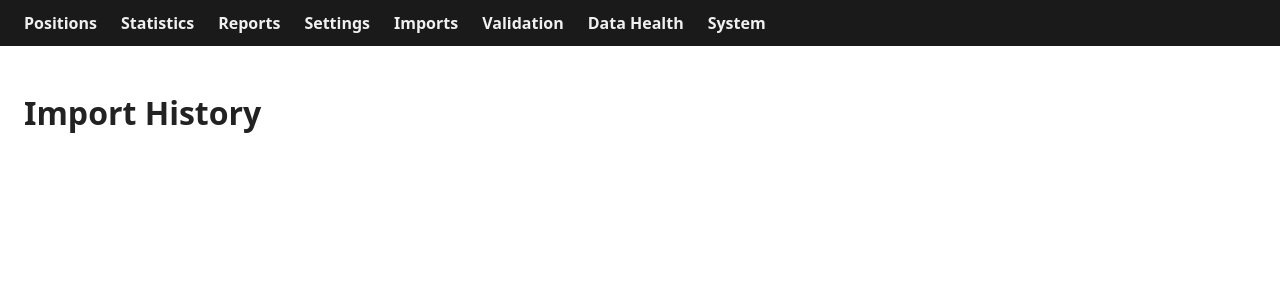
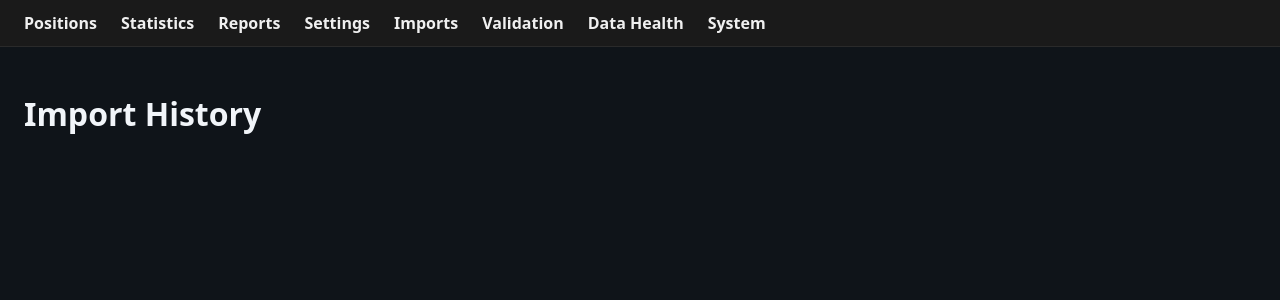
Before and after one commit to qsor27/NinjaFuturesLogger, a Flask app: page /imports in a window 1280 px wide. Shown: the top 300 px of the page. Run offline with Flask 3, Linux system fonts and the light colour scheme; data that the repository does not hold is empty; parts of the project's set-up code (start-up, migrations or seed data) failed here and were passed over.

Commit message:
style: apply dark theme globally to all pages

```diff
--- a/static/js/imports.js
+++ b/static/js/imports.js
@@ -23,7 +23,7 @@ async function renderCursorsBand() {
   const resp = await fetch("/api/imports/cursors");
   const { cursors } = await resp.json();
   if (!cursors.length) {
-    band.innerHTML = "<p style='color:#888'>No active inbox files.</p>";
+    band.innerHTML = "<p style='color:#94a3b8'>No active inbox files.</p>";
     return;
   }
   const rows = cursors.map((c) => {
@@ -114,7 +114,7 @@ function renderRunsTable(runs, total) {
     </tr>`;
   });
   container.innerHTML = `
-    <p style="color:#666">${total} total</p>
+    <p style="color:#94a3b8">${total} total</p>
     <table>
       <thead>
         <tr>
--- a/static/js/system_health.js
+++ b/static/js/system_health.js
@@ -20,7 +20,7 @@ async function renderHealthz() {
     const resp = await fetch("/healthz");
     const body = await resp.json();
     const ok = resp.status === 200;
-    result.style.color = ok ? "#0a7f0a" : "#b00020";
+    result.style.color = ok ? "#10b981" : "#f43f5e";
     result.textContent = ok
       ? "✓ Healthy"
       : `✗ Unhealthy: ${Object.entries(body).filter(([, v]) => !v).map(([k]) => k).join(", ")}`;
@@ -45,7 +45,7 @@ function renderJobs(jobs) {
   const rows = jobs.map((j) => {
     const next = j.next_run_time ? new Date(j.next_run_time * 1000).toLocaleString() : "—";
     const last = j.last_run_at ? new Date(j.last_run_at * 1000).toLocaleString() : "—";
-    const statusColor = j.last_run_status === "error" ? "#b00020" : j.last_run_status === "success" ? "#0a7f0a" : "#888";
+    const statusColor = j.last_run_status === "error" ? "#f43f5e" : j.last_run_status === "success" ? "#10b981" : "#94a3b8";
     const avgMs = j.avg_duration_ms != null ? `${j.avg_duration_ms} ms` : "—";
     return `<tr>
       <td>${escHtml(j.job_id)}</td>
@@ -98,7 +98,7 @@ function renderPool(pool) {
 function renderWatchdog(watchdog) {
   const el = document.getElementById("watchdog-section");
   if (!el) return;
-  const aliveColor = watchdog.alive ? "#0a7f0a" : "#b00020";
+  const aliveColor = watchdog.alive ? "#10b981" : "#f43f5e";
   el.innerHTML = `
     <dl class="detail-header">
       <dt>Status</dt><dd style="color:${aliveColor}">${watchdog.alive ? "Alive" : "Dead"}</dd>
--- a/static/js/validation.js
+++ b/static/js/validation.js
@@ -79,16 +79,16 @@ function renderIssues(issues, status, posUrlMap = {}) {
       ? `<a href="${posUrl || `/positions?q=${encodeURIComponent(i.execution_id)}`}">${escHtml(i.execution_id)}</a>`
       : "—";
     const noteCell = i.resolution_note
-      ? `<span style="color:#666;font-style:italic">${escHtml(i.resolution_note)}</span>`
+      ? `<span style="color:#94a3b8;font-style:italic">${escHtml(i.resolution_note)}</span>`
       : i.ignore_note
-      ? `<span style="color:#666;font-style:italic">${escHtml(i.ignore_note)}</span>`
+      ? `<span style="color:#94a3b8;font-style:italic">${escHtml(i.ignore_note)}</span>`
       : "";
     const actionCell = i.resolved_at || i.ignored
       ? noteCell
       : `<button class="resolve-btn" data-id="${i.issue_id}">Resolve</button>
          <button class="ignore-btn" data-id="${i.issue_id}">Ignore</button>`;
 
-    const sevColor = i.severity === "high" ? "#b00020" : i.severity === "medium" ? "#c07000" : "#555";
+    const sevColor = i.severity === "high" ? "#f43f5e" : i.severity === "medium" ? "#f59e0b" : "#94a3b8";
     return `<tr>
       <td style="color:${sevColor};font-weight:600">${escHtml(i.severity)}</td>
       <td>${escHtml(i.type)}</td>
--- a/templates/base.html
+++ b/templates/base.html
@@ -5,35 +5,46 @@
     <meta name="viewport" content="width=1280">
     <title>{% block title %}FuturesTradingLog{% endblock %}</title>
     <style>
-      body { font-family: system-ui, sans-serif; margin: 0; color: #222; }
-      header { background: #1a1a1a; color: #f0f0f0; padding: 12px 24px; display: flex; gap: 24px; align-items: center; }
+      body { font-family: system-ui, sans-serif; margin: 0; background: var(--bg-page); color: var(--text-primary); }
+      header { background: #1a1a1a; color: #f0f0f0; padding: 12px 24px; display: flex; gap: 24px; align-items: center; border-bottom: 1px solid #2a2a2a; }
       header a { color: #f0f0f0; text-decoration: none; font-weight: 600; }
       header a:hover { text-decoration: underline; }
       main { padding: 24px; }
+      a { color: var(--accent); }
+      h1, h2, h3 { color: var(--text-primary); }
+      p { color: var(--text-secondary); }
+      code { background: rgba(51,65,85,0.5); padding: 1px 5px; border-radius: 3px; font-size: 0.9em; color: var(--text-secondary); }
+      button { padding: 6px 12px; font-size: 13px; background: var(--bg-card); color: var(--text-secondary); border: 1px solid var(--border-card); border-radius: 6px; cursor: pointer; font-family: inherit; }
+      button:hover { color: var(--text-primary); }
+      button:disabled { opacity: 0.4; cursor: default; }
+      input[type=checkbox] { accent-color: var(--accent); }
       table { border-collapse: collapse; width: 100%; }
-      th, td { text-align: left; padding: 8px 12px; border-bottom: 1px solid #ddd; }
-      th { background: #f5f5f5; }
-      tbody tr:hover { background: #fafafa; cursor: pointer; }
-      .pnl-pos { color: #0a7f0a; }
-      .pnl-neg { color: #b00020; }
-      .filters { display: flex; gap: 12px; margin-bottom: 16px; align-items: end; }
-      .filters label { display: flex; flex-direction: column; font-size: 12px; }
-      .filters input, .filters select { padding: 4px 8px; font-size: 14px; }
-      .pagination { margin-top: 16px; display: flex; gap: 12px; align-items: center; }
-      .pagination button { padding: 4px 12px; }
-      .detail-header { display: grid; grid-template-columns: repeat(4, 1fr); gap: 12px; background: #f9f9f9; padding: 16px; border-radius: 4px; }
-      .detail-header dt { font-size: 11px; text-transform: uppercase; color: #666; }
-      .detail-header dd { margin: 0; font-size: 16px; font-weight: 600; }
+      th, td { text-align: left; padding: 8px 12px; border-bottom: 1px solid var(--border-card); }
+      th { background: rgba(51,65,85,0.4); color: var(--text-muted); font-size: 11px; text-transform: uppercase; letter-spacing: 0.05em; font-weight: 600; }
+      tbody tr:hover { background: var(--bg-card-hover); cursor: pointer; }
+      .pnl-pos { color: #6ee7b7; }
+      .pnl-neg { color: #fda4af; }
+      .filters { display: flex; gap: 12px; margin-bottom: 16px; align-items: end; flex-wrap: wrap; }
+      .filters label { display: flex; flex-direction: column; font-size: 12px; color: var(--text-secondary); gap: 3px; }
+      .filters input, .filters select { padding: 6px 8px; font-size: 13px; background: var(--bg-card); color: var(--text-primary); border: 1px solid var(--border-card); border-radius: 6px; font-family: inherit; }
+      .filters button { background: var(--accent); color: #fff; border-color: var(--accent); }
+      .pagination { margin-top: 16px; display: flex; gap: 12px; align-items: center; font-size: 13px; color: var(--text-secondary); }
+      .detail-header { display: grid; grid-template-columns: repeat(4, 1fr); gap: 12px; background: var(--bg-card); border: 1px solid var(--border-card); padding: 16px; border-radius: 8px; margin-bottom: 16px; }
+      .detail-header dt { font-size: 11px; text-transform: uppercase; color: var(--text-muted); letter-spacing: 0.05em; }
+      .detail-header dd { margin: 0; font-size: 16px; font-weight: 600; color: var(--text-primary); }
       .chart-slot { margin: 16px -24px; }
       .notes-panel { margin: 16px 0; }
-      .notes-panel textarea { width: 100%; min-height: 80px; font-family: inherit; font-size: 14px; }
+      .notes-panel textarea { width: 100%; min-height: 80px; font-family: inherit; font-size: 14px; background: var(--bg-card); color: var(--text-primary); border: 1px solid var(--border-card); border-radius: 6px; padding: 8px; box-sizing: border-box; }
+      .notes-panel textarea:focus { outline: none; border-color: var(--accent); box-shadow: 0 0 0 2px var(--accent-soft); }
       .reviewed-toggle { display: inline-flex; align-items: center; gap: 8px; }
-      .danger { background: #b00020; color: white; border: none; padding: 6px 16px; cursor: pointer; }
+      .danger { background: rgba(244,63,94,0.15); color: #fda4af; border: 1px solid rgba(244,63,94,0.4); padding: 6px 16px; cursor: pointer; border-radius: 6px; font-family: inherit; font-size: 13px; }
+      .info-banner { padding: 10px 14px; background: rgba(139,92,246,0.1); border-left: 4px solid var(--accent); border-radius: 0 6px 6px 0; margin-bottom: 16px; font-size: 13px; color: var(--text-secondary); }
+      .notice { padding: 10px 14px; background: rgba(14,165,233,0.1); border-left: 4px solid #0ea5e9; border-radius: 0 6px 6px 0; margin-bottom: 16px; font-size: 13px; color: var(--text-secondary); }
     </style>
     <link rel="stylesheet" href="{{ url_for('static', filename='css/settings.css') }}">
     {% block extra_styles %}{% endblock %}
   </head>
-  <body>
+  <body data-display-tz="{{ display_tz }}">
     <header>
       <a href="/positions">Positions</a>
       <a href="/statistics">Statistics</a>
--- a/templates/data_health.html
+++ b/templates/data_health.html
@@ -2,7 +2,7 @@
 {% block title %}Data Health — FTL{% endblock %}
 {% block content %}
 <h1>Data Health</h1>
-<div class="notice" style="padding:8px 12px;background:#e7f3ff;border-left:4px solid #2b6cb0;margin-bottom:1em">
+<div class="notice">
   4h candles are derived from 1h bars at read time — no separate 4h data is stored or fetched.
 </div>
 <div id="sources-band"></div>
```
